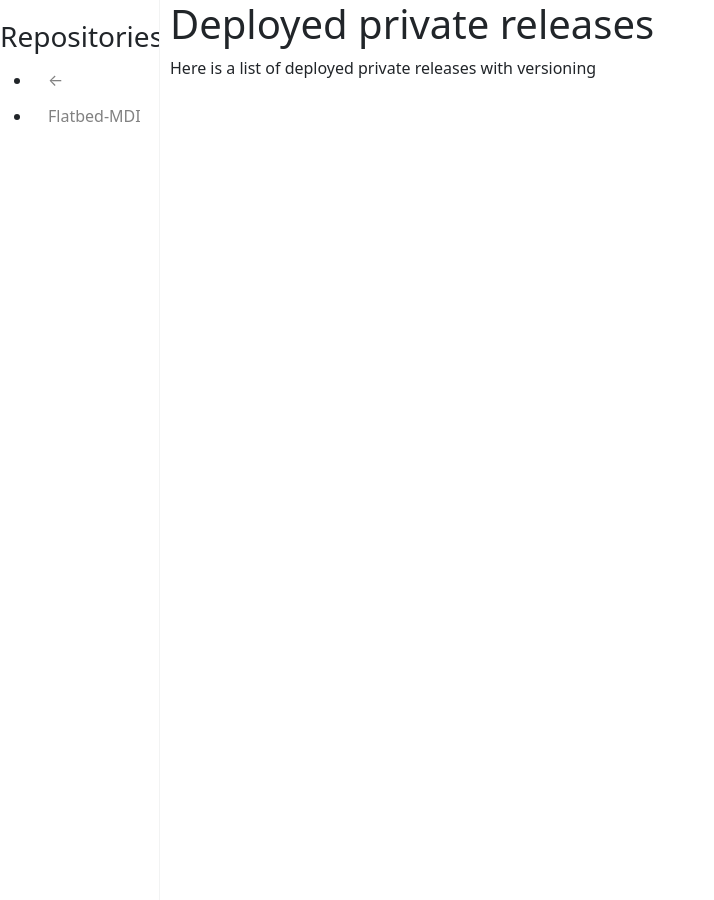
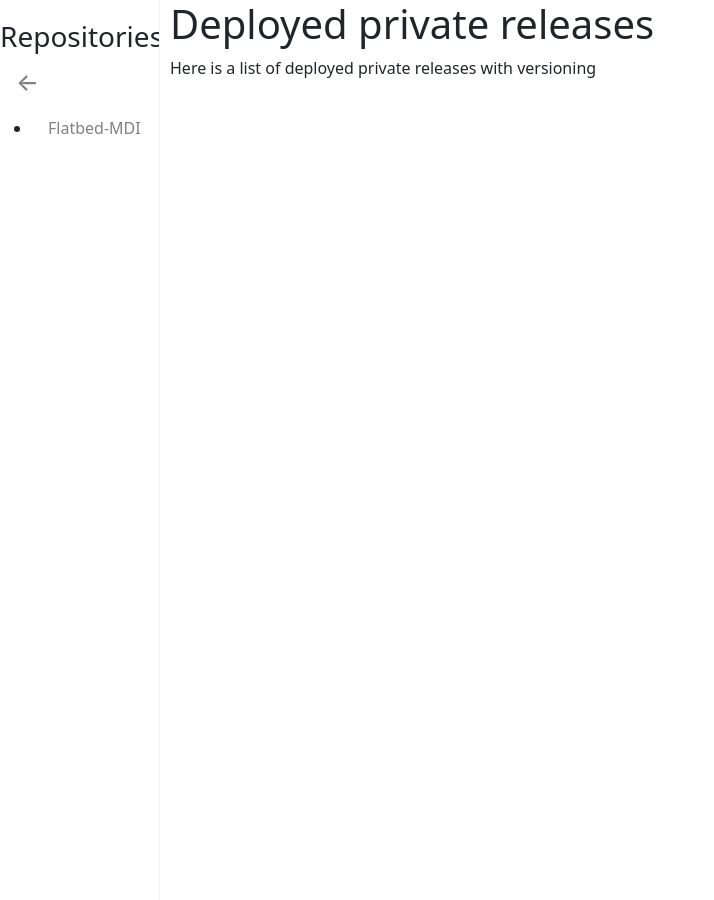
Before and after one commit to DKorablin/DKorablin.github.io, a Jekyll site: the page built from README.md, in a window 1280 px wide. Shown: the whole page, without its empty margins (0-714 px from the left). Built offline with Jekyll 4.4.1, drawn with Linux system fonts in a browser that asks for light colours; our own code applies the rules of GitHub Pages for plain Markdown files.

Commit message:
Moved back button

```diff
--- a/_includes/toc.html
+++ b/_includes/toc.html
@@ -1,6 +1,6 @@
 <h3>Repositories</h3>
+<h4><a href="/">&larr;</a></h4>
 <ul>
-<li><a href="/">&larr;</a></li>
 {% assign sorted_repos = site.data | sort %}
 {% for repo in sorted_repos %}
   {% assign repo_name = repo[0] %}
```
